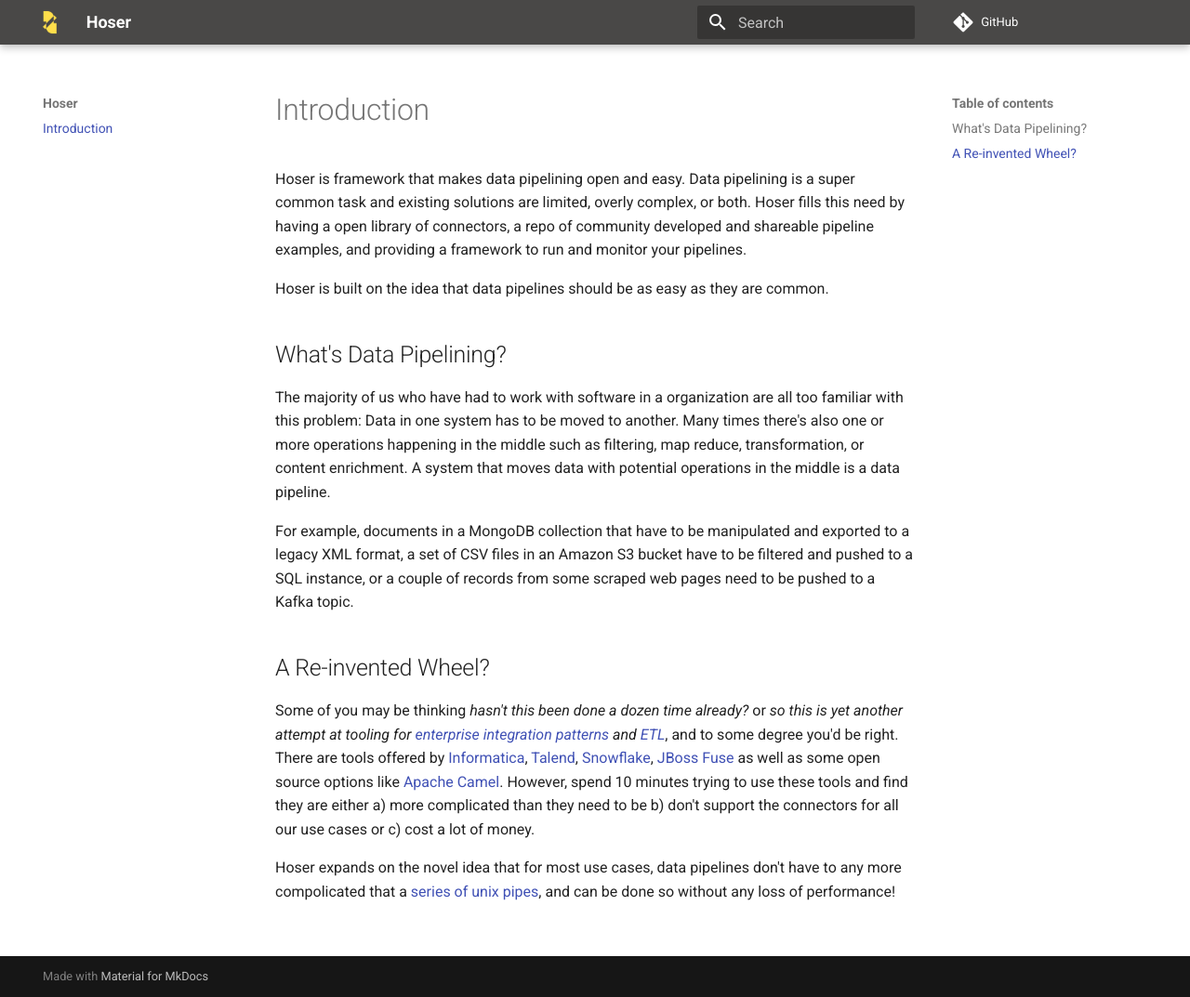
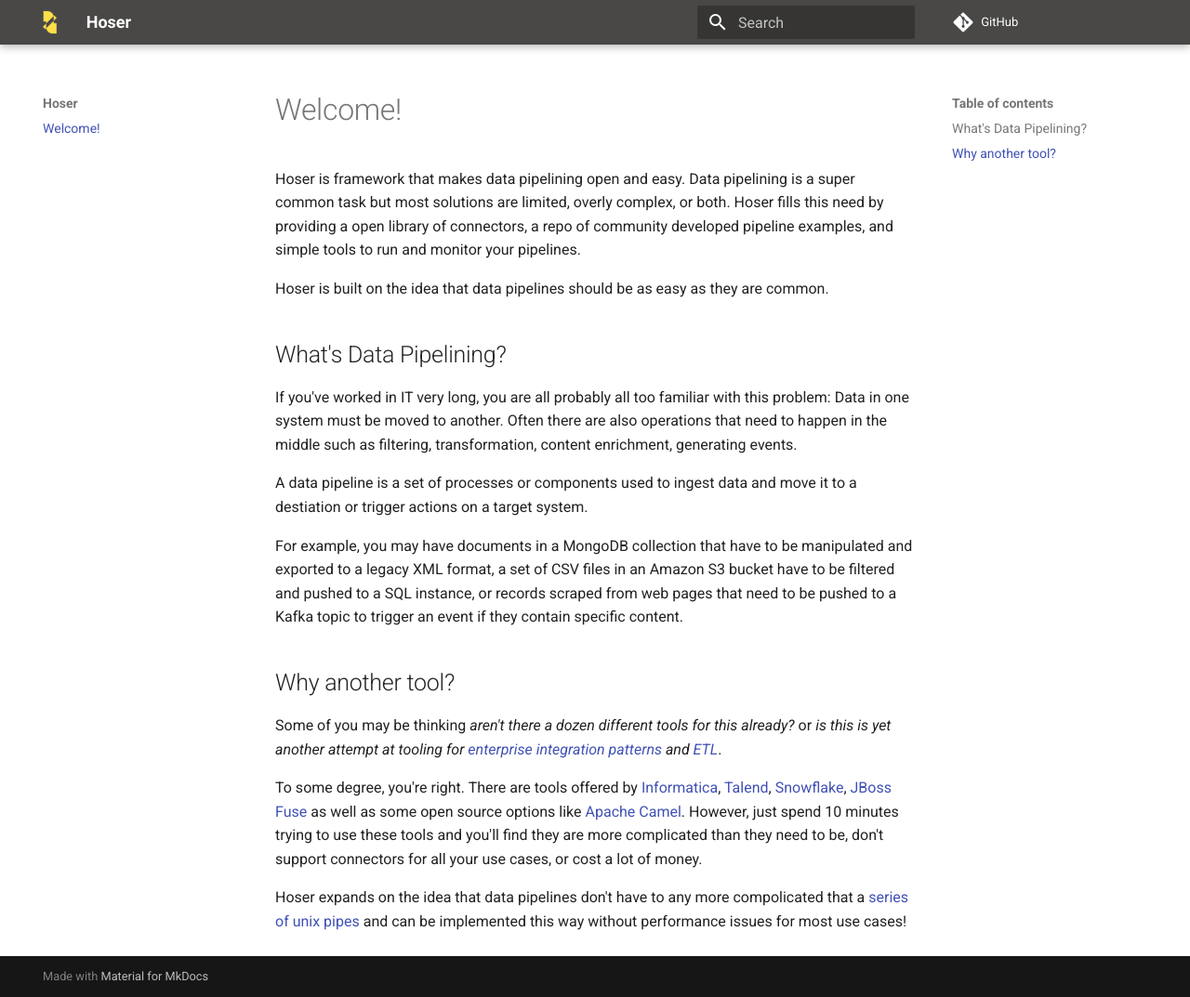
Before and after one commit to hoser-io/hoser-docs, an MkDocs documentation site: the page built from docs/index.md, in a window 1280 px wide and 1073 px high. Shown: the whole window at 93% size. Built offline with MkDocs 1.6.1 and Material for MkDocs 9.7.7, drawn with Linux system fonts in a browser that asks for light colours; comment, search, counter and statistics services are not loaded.

Commit message:
Updated descriptions of dev setup and clarified documentation

```diff
--- a/docs/index.md
+++ b/docs/index.md
@@ -1,14 +1,18 @@
-# Introduction
-Hoser is framework that makes data pipelining open and easy. Data pipelining is a super common task and existing solutions are limited, overly complex, or both. Hoser fills this need by having a open library of connectors, a repo of community developed and shareable pipeline examples, and providing a framework to run and monitor your pipelines.
+# Welcome!
+Hoser is framework that makes data pipelining open and easy. Data pipelining is a super common task but most solutions are limited, overly complex, or both. Hoser fills this need by providing a open library of connectors, a repo of community developed  pipeline examples, and simple tools to run and monitor your pipelines.
 
 Hoser is built on the idea that data pipelines should be as easy as they are common.
 
 ## What's Data Pipelining?
-The majority of us who have had to work with software in a organization are all too familiar with this problem: Data in one system has to be moved to another. Many times there's also one or more operations happening in the middle such as filtering, map reduce, transformation, or content enrichment. A system that moves data with potential operations in the middle is a data pipeline.
+If you've worked in IT very long, you are all probably all too familiar with this problem: Data in one system must be moved to another. Often there are also operations that need to happen in the middle such as filtering, transformation, content enrichment, generating events.
 
-For example, documents in a MongoDB collection that have to be manipulated and exported to a legacy XML format, a set of CSV files in an Amazon S3 bucket have to be filtered and pushed to a SQL instance, or a couple of records from some scraped web pages need to be pushed to a Kafka topic.
+A data pipeline is a set of processes or components used to ingest data and move it to a destiation or trigger actions on a target system.
 
-## A Re-invented Wheel?
-Some of you may be thinking *hasn't this been done a dozen time already?* or *so this is yet another attempt at tooling for [enterprise integration patterns](https://www.enterpriseintegrationpatterns.com/) and [ETL](https://www.informatica.com/resources/articles/what-is-etl.html)*, and to some degree you'd be right. There are tools offered by [Informatica](https://www.informatica.com/), [Talend](https://www.talend.com/), [Snowflake](https://www.snowflake.com/), [JBoss Fuse](https://access.redhat.com/documentation/en-us/red_hat_jboss_fuse/6.2.1/html/getting_started/index) as well as some open source options like [Apache Camel](https://camel.apache.org/). However, spend 10 minutes trying to use these tools and find they are either a) more complicated than they need to be b) don't support the connectors for all our use cases or c) cost a lot of money.
+For example, you may have documents in a MongoDB collection that have to be manipulated and exported to a legacy XML format, a set of CSV files in an Amazon S3 bucket have to be filtered and pushed to a SQL instance, or records scraped from web pages that need to be pushed to a Kafka topic to trigger an event if they contain specific content.
 
-Hoser expands on the novel idea that for most use cases, data pipelines don't have to any more compolicated that a [series of unix pipes](https://adamdrake.com/command-line-tools-can-be-235x-faster-than-your-hadoop-cluster.html), and can be done so without any loss of performance!
+## Why another tool?
+Some of you may be thinking *aren't there a dozen different tools for this already?* or *is this is yet another attempt at tooling for [enterprise integration patterns](https://www.enterpriseintegrationpatterns.com/) and [ETL](https://www.informatica.com/resources/articles/what-is-etl.html)*.
+
+To some degree, you're right. There are tools offered by [Informatica](https://www.informatica.com/), [Talend](https://www.talend.com/), [Snowflake](https://www.snowflake.com/), [JBoss Fuse](https://access.redhat.com/documentation/en-us/red_hat_jboss_fuse/6.2.1/html/getting_started/index) as well as some open source options like [Apache Camel](https://camel.apache.org/). However, just spend 10 minutes trying to use these tools and you'll find they are more complicated than they need to be, don't support  connectors for all your use cases, or cost a lot of money.
+
+Hoser expands on the idea that data pipelines don't have to any more compolicated that a [series of unix pipes](https://adamdrake.com/command-line-tools-can-be-235x-faster-than-your-hadoop-cluster.html) and can be implemented this way without performance issues for most use cases!
```
Also changed, not shown: README.md (+8 -2 lines).
